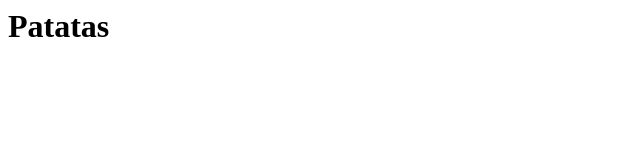
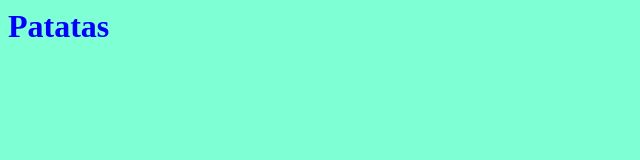
Before and after one commit to jlportus/testingWebHtml, a plain HTML site: page index.html in a window 1280 px wide. Shown: the whole page, without its empty margins (0-640 px from the left). Drawn offline with Linux system fonts and the light colour scheme.

Commit message:
Añadida la hoja de estilos

```diff
--- a/index.html
+++ b/index.html
@@ -1,5 +1,6 @@
 <head>
   <title>Testing web HTML</title>
+  <link rel="stylesheet" href="./style.css" />
 </head>
 <body>
   <header>
--- /dev/null
+++ b/style.css
@@ -0,0 +1,4 @@
+body {
+  background-color: aquamarine;
+  color: blue;
+}
```
